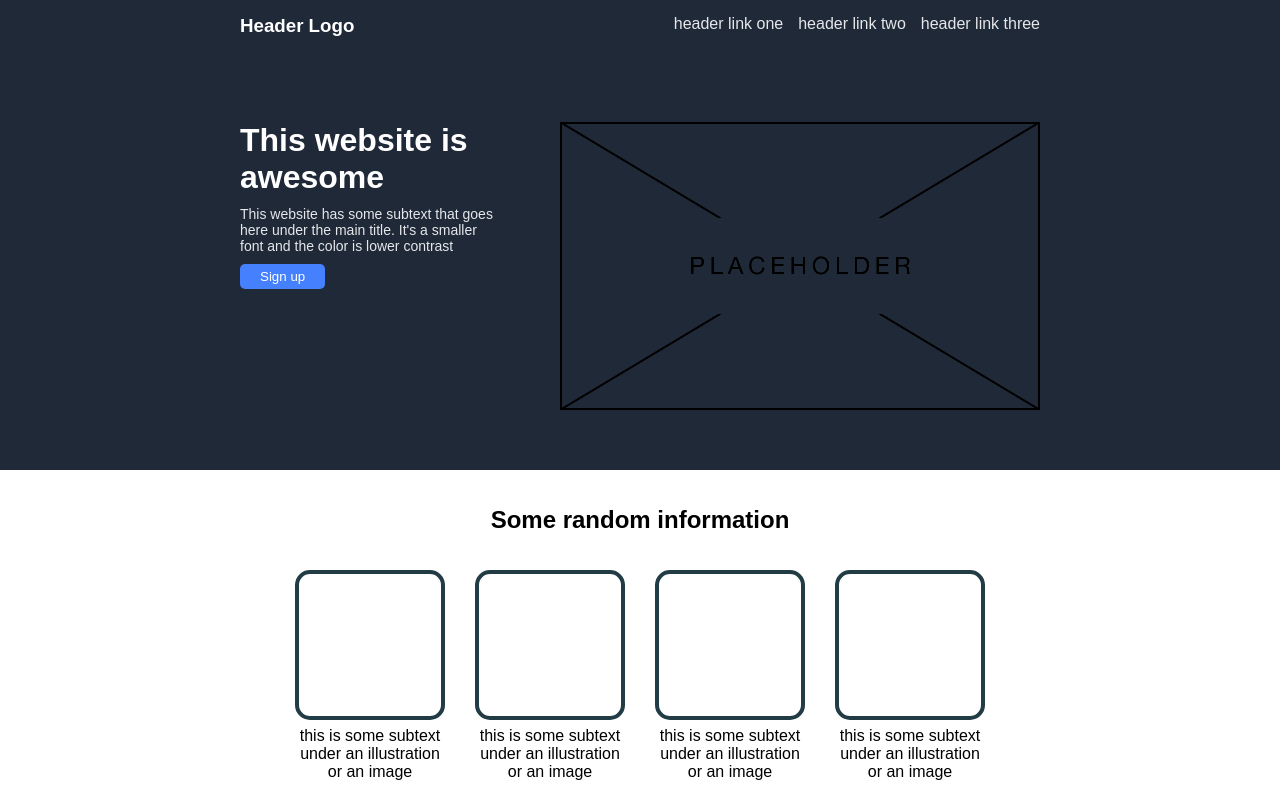
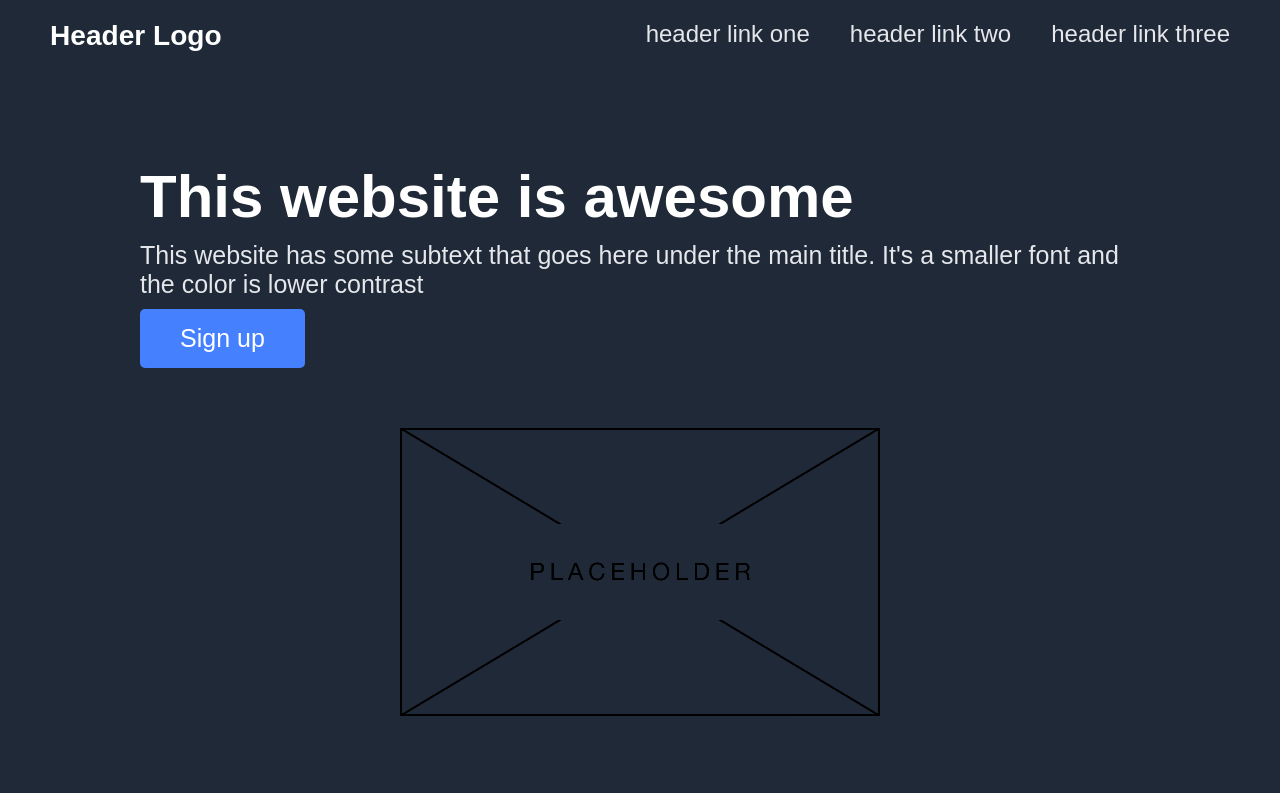
Before and after one commit to NontasBak/test_website, a plain HTML site: page index.html in a window 1280 px wide. Shown: the top 793 px of the page. Drawn offline with Linux system fonts and the light colour scheme.

Commit message:
Fix website sizing

```diff
--- a/style.css
+++ b/style.css
@@ -12,22 +12,27 @@
 
 .header,
 .first-view {
-    max-width: 800px;
+    padding: 20px 50px;
     margin: 0px auto;
 }
 
 .first-view .subtext {
     margin: 10px 0px;
     color: #E5E7EB;
-    font-size: 14px;
+    font-size: 25px;
+}
+
+.first-view .container {
+    max-width: 1000px;
 }
 
 .header {
     display: flex;
     justify-content: space-between;
-    padding: 15px 0px;
     background-color: #1F2937;
     margin-bottom: 70px;
+    flex-wrap: wrap;
+    font-size: 24px;
 }
 
 .header-logo {
@@ -37,7 +42,7 @@
 ul {
     list-style-type: none;
     display: flex;
-    gap: 15px;
+    gap: 40px;
     color: #E5E7EB;
 }
 
@@ -46,14 +51,18 @@ ul {
     color: white;
     display: flex;
     gap: 60px;
+    justify-content: center;
+    font-size: 30px;
+    flex-wrap: wrap;
 }
 
 .sign-up-button {
-    padding: 5px 20px;
+    padding: 15px 40px;
     border-radius: 5px;
     background-color: rgb(69, 128, 255);
     color: white;
     border: 0px;
+    font-size: 25px;
 }
 
 
@@ -66,20 +75,21 @@ ul {
     display: flex;
     justify-content: center;
     align-items: center;
-    height: 100px;
+    padding: 50px;
+    font-size: 36px;
 }
 
 .items {
     display: flex;
-
-    gap: 30px;
+    gap: 70px;
     justify-content: center;
     text-align: center;
+    flex-wrap: wrap;
 }
 
 .small-image {
-    height: 150px;
-    width: 150px;
+    height: 200px;
+    width: 200px;
     padding: 2px;
     border: 5px;
     border: 4px solid rgb(33, 60, 69);
@@ -88,8 +98,9 @@ ul {
 }
 
 .second-view .subtext {
-    max-width: 150px;
+    max-width: 200px;
     text-align: center;
+    font-size: 20px;
 }
 
 .third-view {
@@ -101,14 +112,20 @@ ul {
     font-size: 30px;
     font-style: italic;
     color: #1F2937;
+    display: flex;
+    justify-content: center;
+    margin: 0px auto;
+    max-width: 1500px;
 }
 
 .author {
     margin-top: 10px;
     text-align: right;
     color: #0d0f11;
-    font-size: 20px;
+    font-size: 25px;
     font-weight: bold;
+    max-width: 1500px;
+    margin: 0px auto;
 }
 
 .fourth-view {
@@ -118,14 +135,21 @@ ul {
     padding: 100px;
 }
 
+.fourth-view .text {
+    font-size: 24px;
+}
+
 .fourth-view .container {
     background-color: rgb(60, 131, 193);
     padding: 30px 80px;
     border-radius: 15px;
     display: flex;
+    flex-wrap: wrap;
     justify-content: space-between;
+    align-items: center;
     flex: 1;
     color: white;
+    max-width: 1500px;
 }
 
 .fourth-view .sign-up-button {
```
